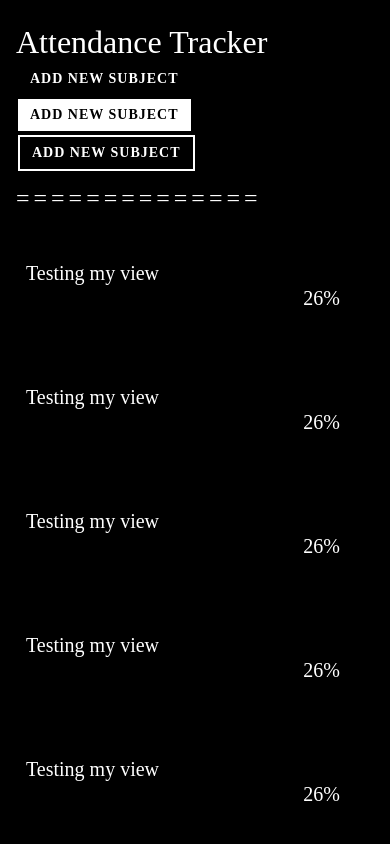
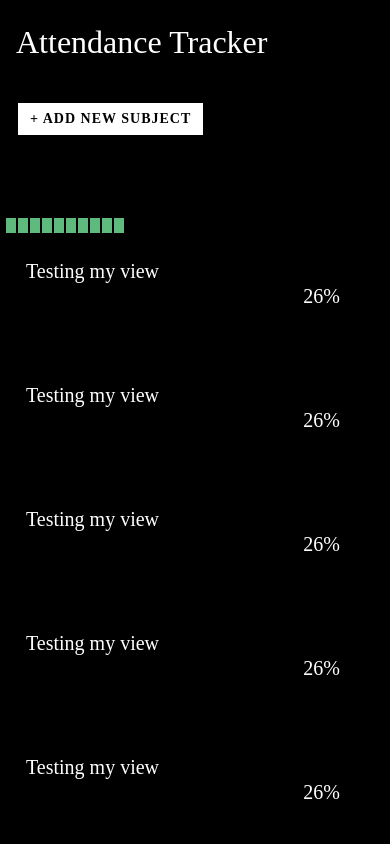
Before and after one commit to jalaj711/attendance-tracker, a React Native app: screen / in a window 390 px wide. Shown: the top 844 px of the page. Built offline with nearby package versions, Linux system fonts and the light colour scheme.

Commit message:
created component ProgressBar
Signed-off-by: Jalaj Kumar <96870071+jalaj711@users.noreply.github.com>

```diff
--- a/src/components/Header.tsx
+++ b/src/components/Header.tsx
@@ -15,7 +15,7 @@ const styles = StyleSheet.create({
   divider: {
     fontSize: 24,
     letterSpacing: 4,
-    marginTop: 12,
+    marginTop: 4,
     overflow: 'hidden',
   },
 });
@@ -24,10 +24,13 @@ function Header() {
   return (
     <View style={styles.headerContainer}>
       <Text style={styles.header}>Attendance Tracker</Text>
-      <StyledButton title="Add New Subject" />
-      <StyledButton title="Add New Subject" variant="contained" />
-      <StyledButton title="Add New Subject" variant="outlined" />
-      <Text style={[styles.header, styles.divider]}>==============</Text>
+      <Text style={{fontFamily: 'Menlo-Regular'}}>
+        Some description text in the header
+      </Text>
+      <View style={{flexDirection: 'row', gap: 12, marginVertical: 24}}>
+        <StyledButton title="+ Add New Subject" variant="contained" />
+      </View>
+      <Text style={styles.divider}>==============</Text>
     </View>
   );
 }
--- /dev/null
+++ b/src/components/ProgressBar.tsx
@@ -0,0 +1,56 @@
+import React from 'react';
+import {StyleSheet, Text, View} from 'react-native';
+
+const styles = StyleSheet.create({
+  container: {
+    flexDirection: 'row',
+    alignItems: 'center',
+  },
+  element: {
+    width: 10,
+    height: 15,
+    marginHorizontal: 1,
+    alignSelf: 'flex-start',
+    backgroundColor: 'white',
+  },
+  text: {
+    fontFamily: 'Menlo-Regular',
+  },
+});
+
+function ProgressBar(props: {percentage: number; bgColor?: string}) {
+  const partialRect = props.percentage % 10;
+  const fullRects = (props.percentage - partialRect) / 10;
+  const bgColor = props.bgColor || '#fff';
+  return (
+    <View style={styles.container}>
+      <Text style={styles.text}>{'['}</Text>
+      {[...Array(fullRects)].map(_ => (
+        <View style={[styles.element, {backgroundColor: bgColor}]} />
+      ))}
+      <View
+        style={[
+          styles.element,
+          {width: partialRect, marginRight: 0, backgroundColor: bgColor},
+        ]}
+      />
+      <View
+        style={[
+          styles.element,
+          {
+            backgroundColor: 'black',
+            width: fullRects < 10 ? 10 - partialRect : 0,
+            marginLeft: 0,
+          },
+        ]}
+      />
+
+      {[...Array(fullRects < 10 ? 9 - fullRects : 0)].map(_ => (
+        <View style={[styles.element, {backgroundColor: 'black'}]} />
+      ))}
+      <Text style={styles.text}>{']'}</Text>
+    </View>
+  );
+}
+
+export default ProgressBar;
--- a/src/pages/index.tsx
+++ b/src/pages/index.tsx
@@ -10,6 +10,7 @@ import {ScrollView} from 'react-native';
 
 import SubjectCard from '../components/SubjectCard';
 import Header from '../components/Header';
+import ProgressBar from '../components/ProgressBar';
 
 const blackBg = {
   backgroundColor: '#000',
@@ -19,6 +20,7 @@ function Index(): JSX.Element {
   return (
     <>
       <Header />
+      <ProgressBar percentage={100} bgColor="#5eba7d" />
       <ScrollView style={blackBg}>
         <SubjectCard />
         <SubjectCard />
```
